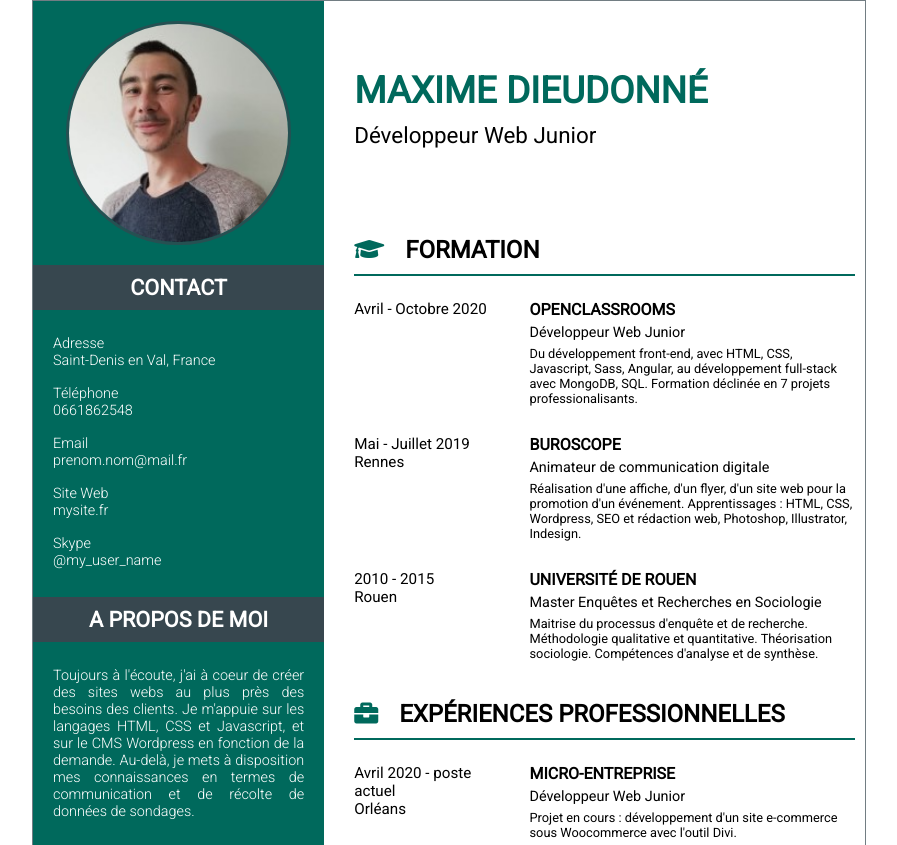
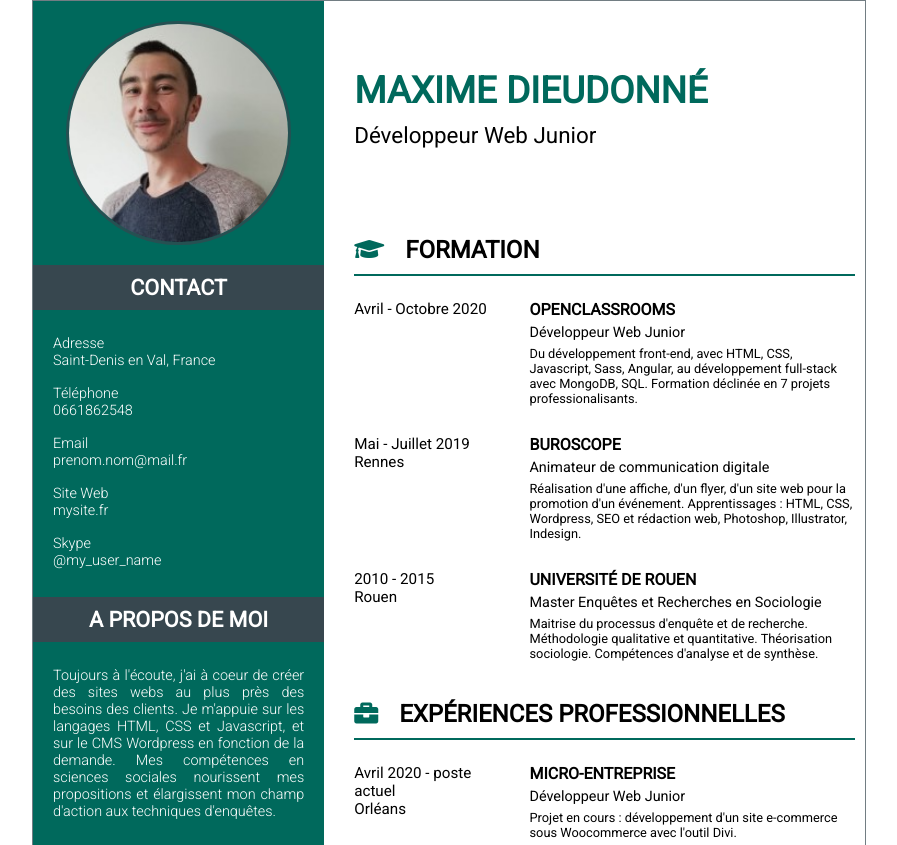
Before and after one commit to saxz-source/moncv, a plain HTML site: page index.html in a window 1280 px wide. Shown: the top 845 px of the page, without its empty margins (191-1088 px from the left). Drawn offline with Linux system fonts and the light colour scheme.

Commit message:
modification du a propos

```diff
--- a/index.html
+++ b/index.html
@@ -34,7 +34,7 @@
             </article>
             <article>
                 <h2>A PROPOS DE MOI</h2>
-                <p>Toujours à l'écoute, j'ai à coeur de créer des sites webs au plus près des besoins des clients. Je m'appuie sur les langages HTML, CSS et Javascript, et sur le CMS Wordpress en fonction de la demande. Au-delà, je mets à disposition mes connaissances en termes de communication et de récolte de données de sondages. </p>
+                <p>Toujours à l'écoute, j'ai à coeur de créer des sites webs au plus près des besoins des clients. Je m'appuie sur les langages HTML, CSS et Javascript, et sur le CMS Wordpress en fonction de la demande. Mes compétences en sciences sociales nourissent mes propositions et élargissent mon champ d'action aux techniques d'enquêtes. </p>
             </article>
             <article id="articleloisir">
                 <h2>LOISIRS</h2>
```
